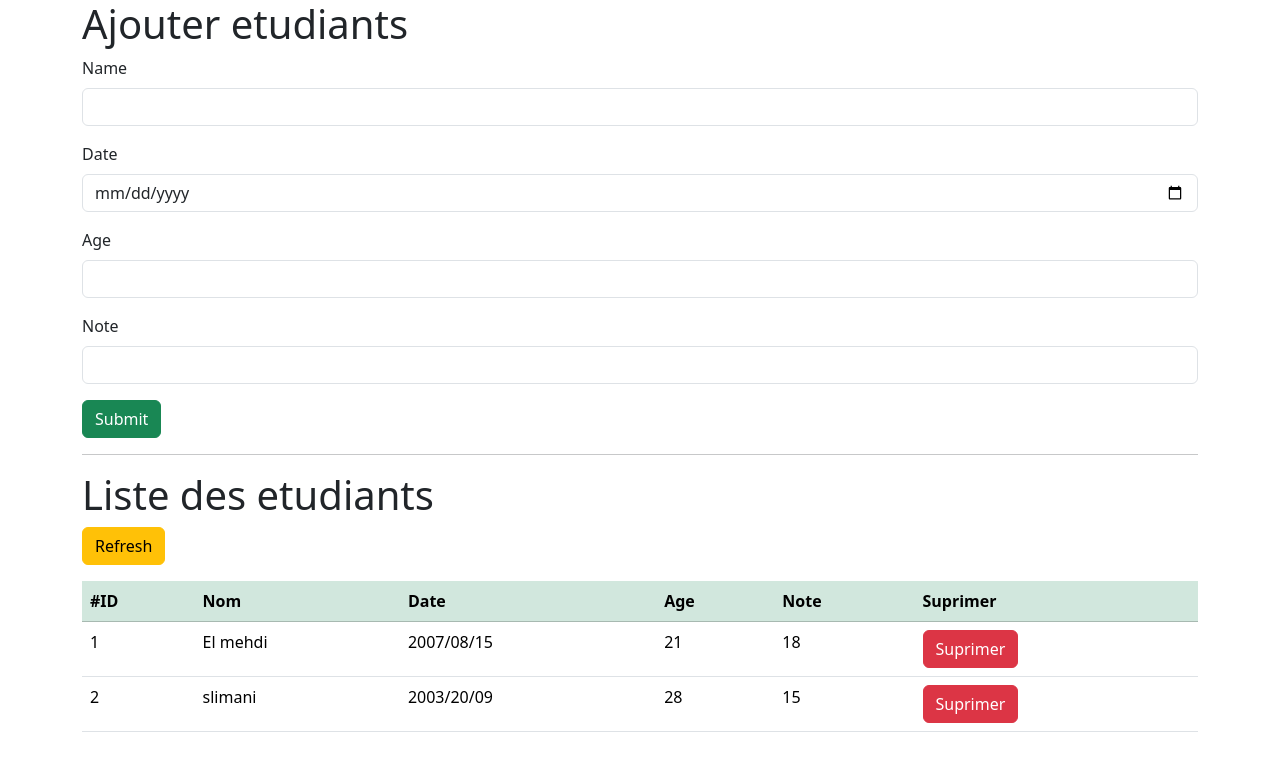
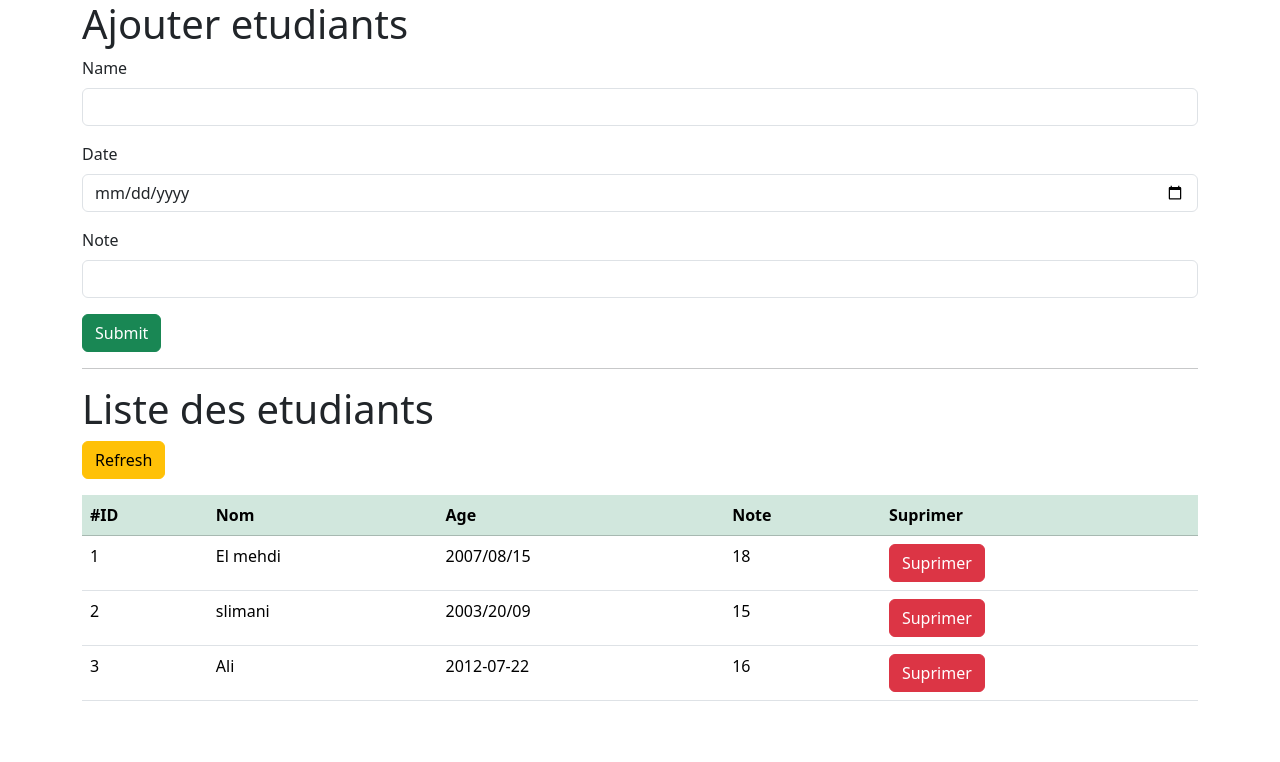
Before and after one commit to elmehdibk/Gestion_des_etudiants, a website with bundled scripts: page index.html in a window 1280 px wide. Built offline with nearby package versions, Linux system fonts and the light colour scheme; data requests are answered from the project's data file.

Commit message:
add etudiantsin database

```diff
--- a/db.json
+++ b/db.json
@@ -1,7 +1,22 @@
 {
-    "edtudiants":[
-        {"id":1,"name":"El mehdi","date":"2007/08/15","age":21,"note":18}
-        ,{"id":2,"name":"slimani","date":"2003/20/09","age":28,"note":15}
-
-    ]
+  "edtudiants": [
+    {
+      "id": 1,
+      "name": "El mehdi",
+      "date": "2007/08/15",
+      "note": 18
+    },
+    {
+      "id": 2,
+      "name": "slimani",
+      "date": "2003/20/09",
+      "note": 15
+    },
+    {
+      "name": "Ali",
+      "date": "2012-07-22",
+      "note": "16",
+      "id": 3
+    }
+  ]
 }
--- a/index.html
+++ b/index.html
@@ -12,7 +12,7 @@
     <div class="container">
         <div id="app">
             <h1>Ajouter etudiants</h1>
-            <form action="" method="post">
+            <form action="" method="post" onsubmit="return false">
                 <div class="mb-3">
                   <label for="name" class="form-label">Name</label>
                   <input type="text"
@@ -26,18 +26,12 @@
                   </div>
 
                   <div class="mb-3">
-                    <label for="age" class="form-label">Age</label>
+                    <label for="note" class="form-label">Note</label>
                     <input type="number"
-                      class="form-control" min="4"  id="age" >
+                      max="20" min="0" step="0.1" class="form-control"  id="note" >
                   </div>
 
-                  <div class="mb-3">
-                    <label for="note" class="form-label">Note</label>
-                    <input type="number"
-                      max="20" min="0" step="0.1" class="form-control"  id="age" >
-                  </div>
-
-                  <button type="submit" class="btn btn-success">Submit</button>
+                  <button type="submit" class="btn btn-success" id="add">Submit</button>
             </form>
             <hr/>
             <h1 class="mt-2">Liste des etudiants</h1>
@@ -48,7 +42,6 @@
                         <tr>
                             <th scope="col">#ID</th>
                             <th scope="col">Nom</th>
-                            <th scope="col">Date</th>
                             <th scope="col">Age</th>
                             <th scope="col">Note</th>
                             <th scope="col">Suprimer</th>
--- a/js/etudiant.js
+++ b/js/etudiant.js
@@ -12,4 +12,21 @@ export default class Etudiants{
        const etudiants= await res.json()
         return etudiants
         }
+
+   addEtudiants =async function(){
+        const res= await fetch(ENDPOINT,{
+            method:'POST',
+            headers:{
+                'Content-Type':'application/json'
+            },
+            body:JSON.stringify({
+                name:this.nom,
+                date:this.age,
+                note:this.note
+            })
+        }
+            )
+        console.log(res)
+         return res
+         }
 }
--- a/js/script.js
+++ b/js/script.js
@@ -3,14 +3,13 @@ import Etudiants from "./etudiant.js";
 const displayEtudiants = async function(){
     return Etudiants.all().then(function(res){
        return res.map((e)=>{
-            const {id,name,date,age,note} = e
+            const {id,name,date,note} = e
 
             return `
                 <tr>
                     <td>${id}</td>
                     <td>${name}</td>
                     <td>${date}</td>
-                    <td>${age}</td>
                     <td>${note}</td>
                     <td><button class='btn btn-danger'>Suprimer</button></td>
 
@@ -21,6 +20,14 @@ const displayEtudiants = async function(){
     })
 }
 
+const addEtudiant =()=>{
+
+    const [name,date,note]=document.querySelectorAll('#name,#date,#note')
+    const etudiants =new Etudiants(name.value,date.value,note.value)
+    etudiants.addEtudiants();
+
+
+}
 const renderEtidiants =()=>{
 
     const body = document.querySelector('.liste-etudiants')
@@ -33,6 +40,10 @@ const init=function(){
     refreshButton.addEventListener('click',()=>{
         renderEtidiants()
     })
+    const addButton=document.querySelector('#add')
+    addButton.addEventListener('click',(event)=>{
+        addEtudiant(event)
+    })
 }
 init()
 renderEtidiants()
```
